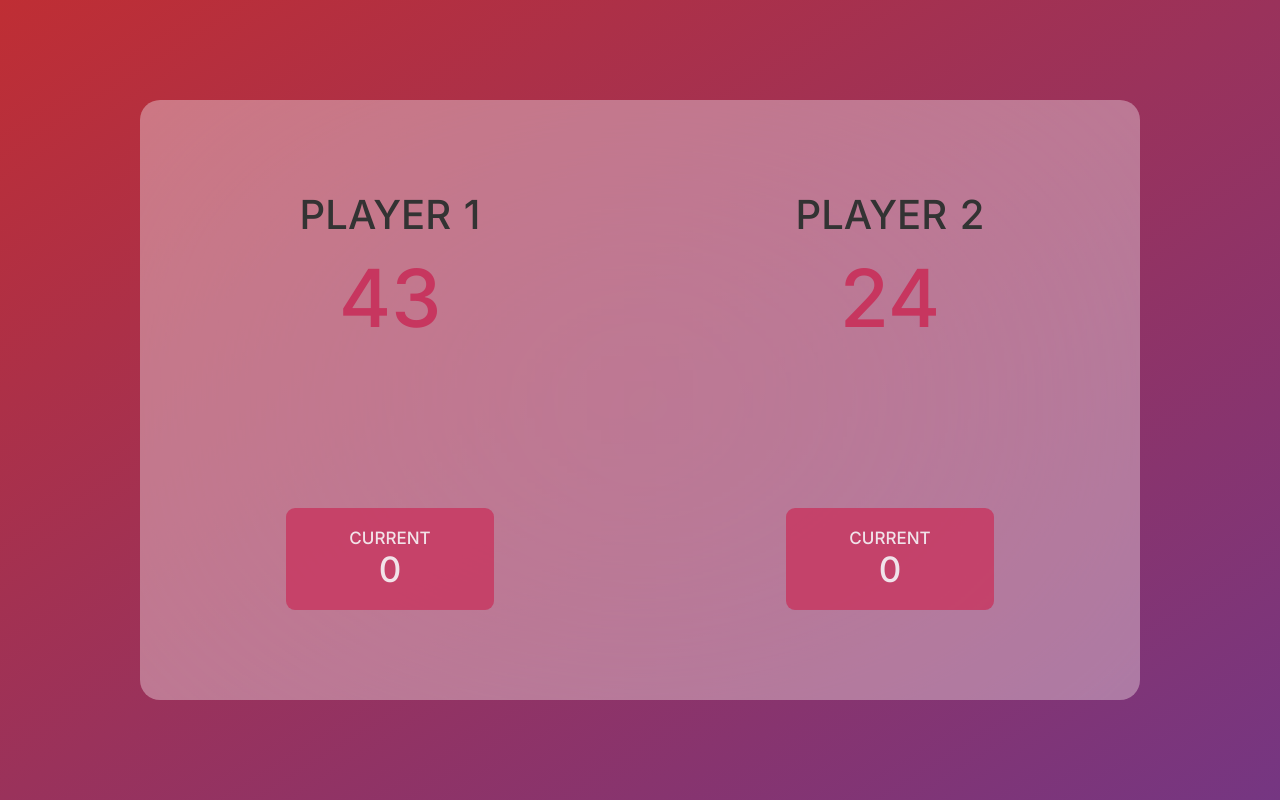
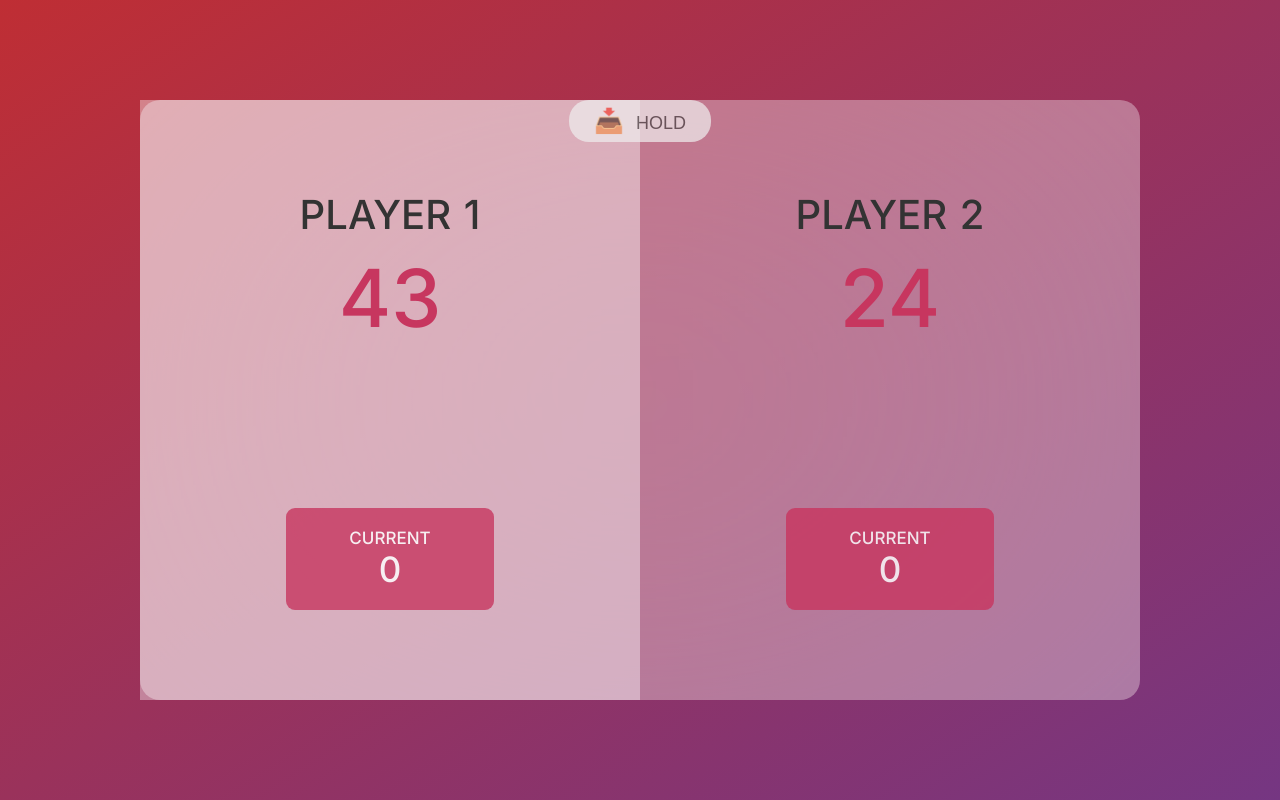
Before and after one commit to Draken-999-max/Dice-hackathon., a plain HTML site: page index.html in a window 1280 px wide. Drawn offline with Linux system fonts and the light colour scheme.

Commit message:
adding the dice

```diff
--- a/css/style.css
+++ b/css/style.css
@@ -90,5 +90,23 @@ body {
   font-size: 3.5rem;
 }
 .player-active {
-  background-color:;
+  background-color: rgba(255, 255, 255, 0.4);
 }
+.btn {
+  border-radius: 2rem;
+  position: absolute;
+  left: 50%;
+  transform: translate(-50%);
+  border: none;
+  background-color: none;
+  text-transform: uppercase;
+  opacity: 0.7;
+  padding: 0.7rem 2.5rem;
+  font-size: 1.8rem;
+  color: #444;
+}
+.btn::first-letter {
+  font-size: 2.4rem;
+  display: inline-block;
+  margin-right: 0.7rem;
+}
--- a/index.html
+++ b/index.html
@@ -24,6 +24,9 @@
           <div class="current-score curent-score1">0</div>
         </div>
       </section>
+      <!--<button class="btn btn--new">🔄 New game</button> -->
+      <!--<button class="btn btn--roll">🎲 Roll dice</button> -->
+      <button class="btn btn--hold">📥 Hold</button>
     </div>
   </body>
 </html>
```
Also changed, not shown: dice-1.png (added), dice-2.png (added), dice-3.png (added), dice-4.png (added), dice-5.png (added), dice-6.png (added).
